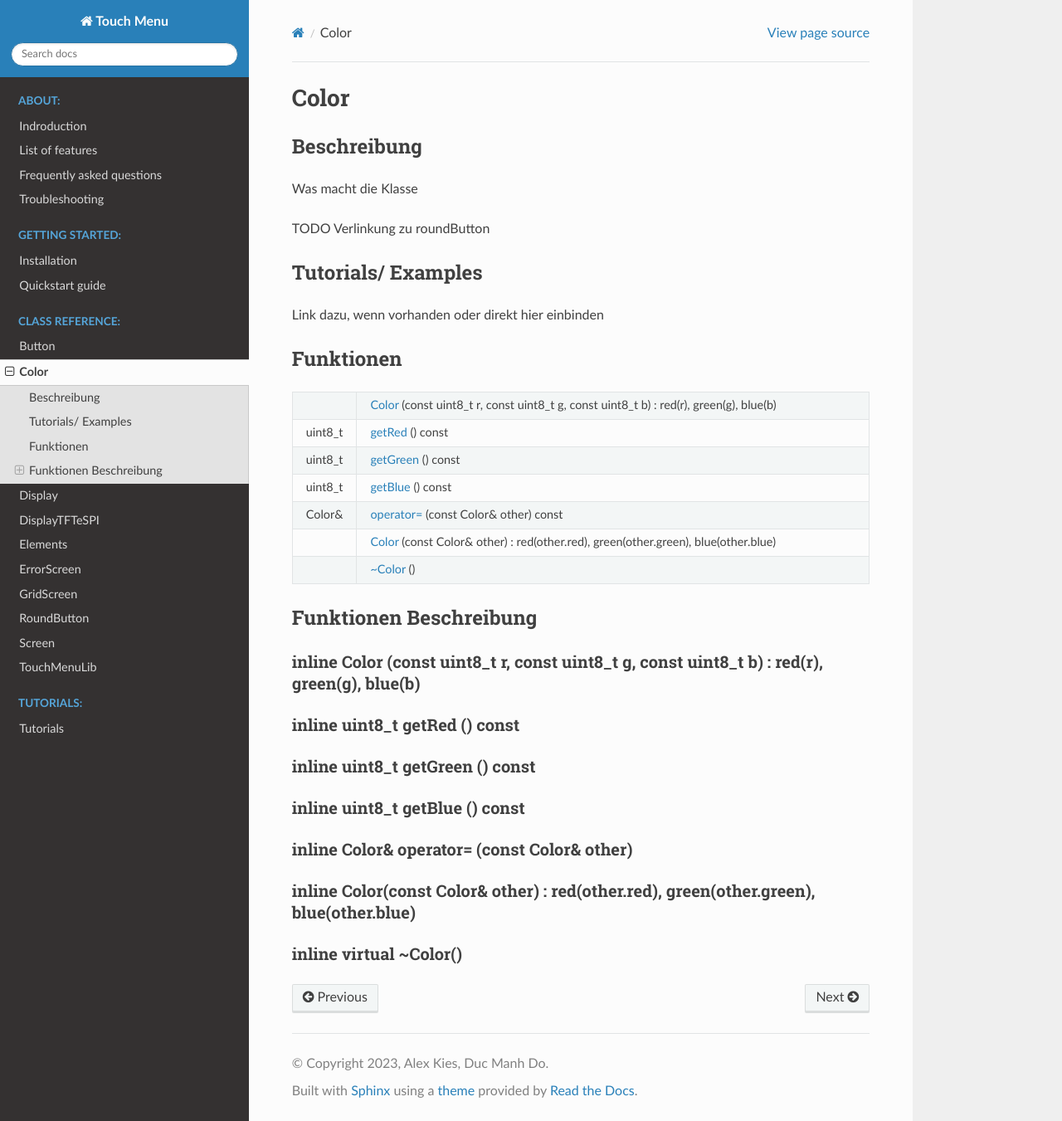
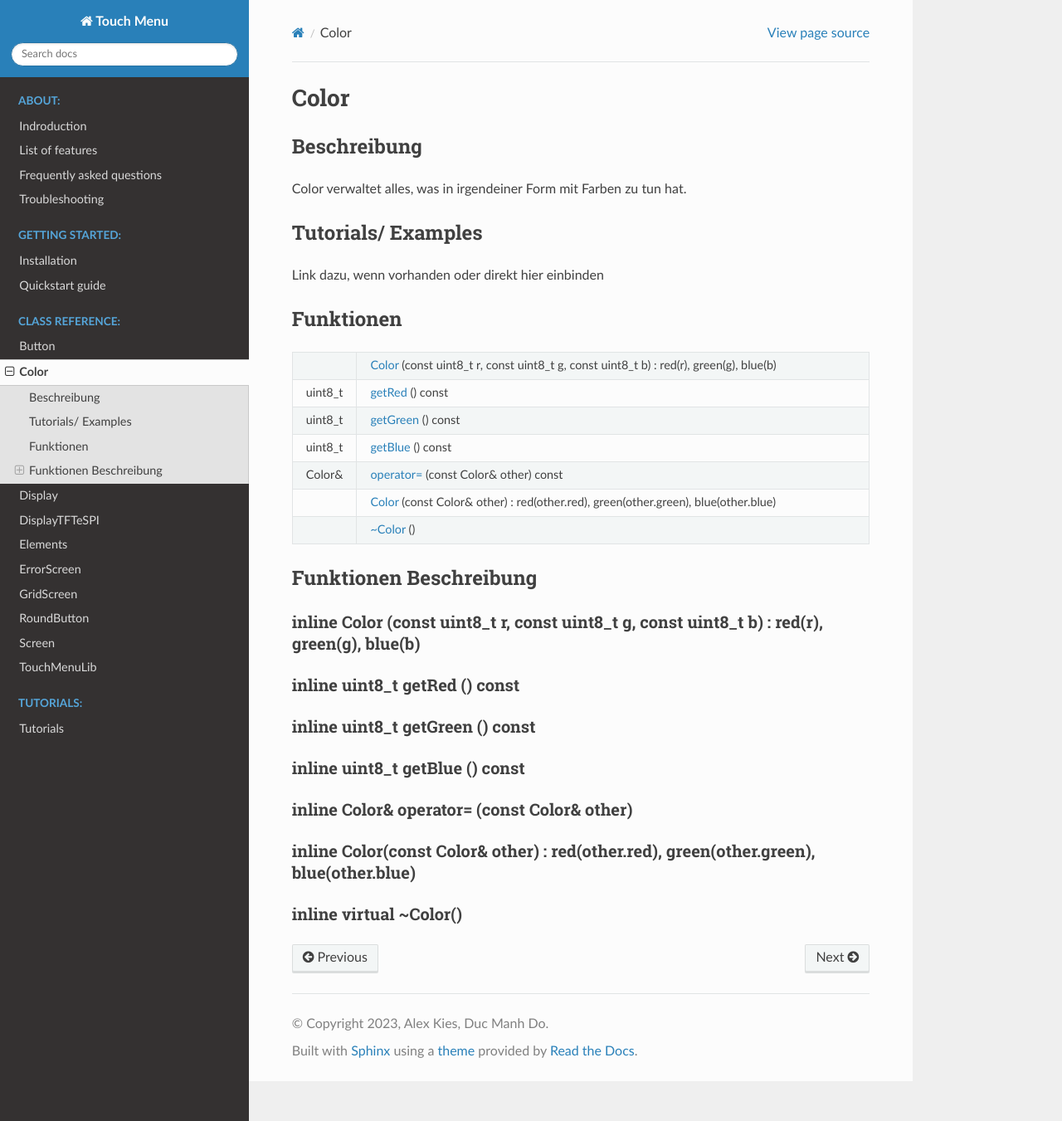
Before and after one commit to Coding-Alexx/TouchMenu, a Sphinx documentation site: the page built from docs/ClassReference/color.rst, in a window 1280 px wide and 1351 px high. Shown: the whole window at 83% size. Built offline with Sphinx 7.4.7 and the Read the Docs theme 2.0.0, drawn with Linux system fonts in a browser that asks for light colours.

Commit message:
Update color.rst

```diff
--- a/docs/ClassReference/color.rst
+++ b/docs/ClassReference/color.rst
@@ -1,11 +1,11 @@
+.. _color:
+
 Color
 ++++++++
 
 Beschreibung
 =============
-Was macht die Klasse
-
-TODO Verlinkung zu roundButton
+Color verwaltet alles, was in irgendeiner Form mit Farben zu tun hat.
 
 Tutorials/ Examples
 =====================
```
